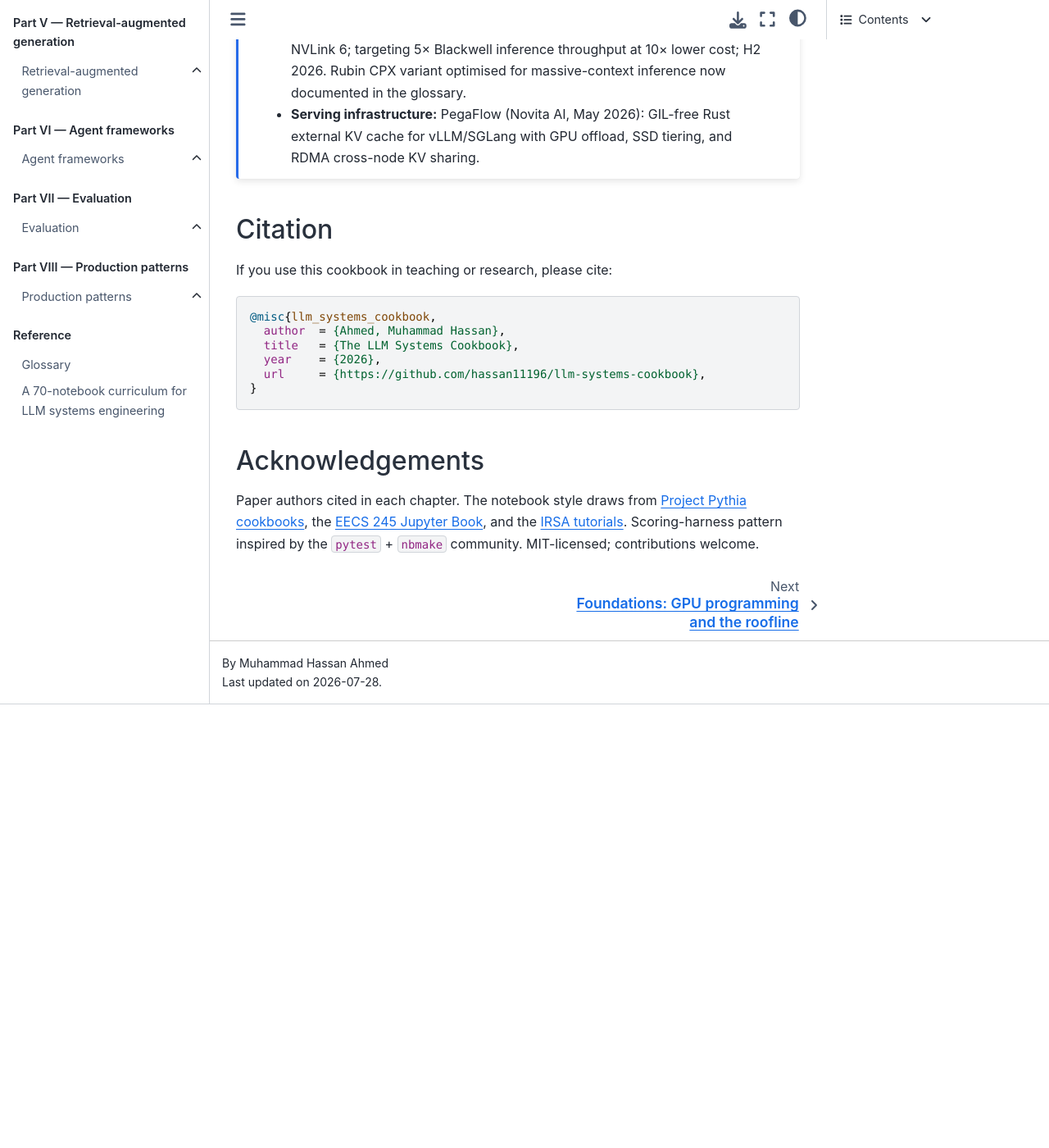
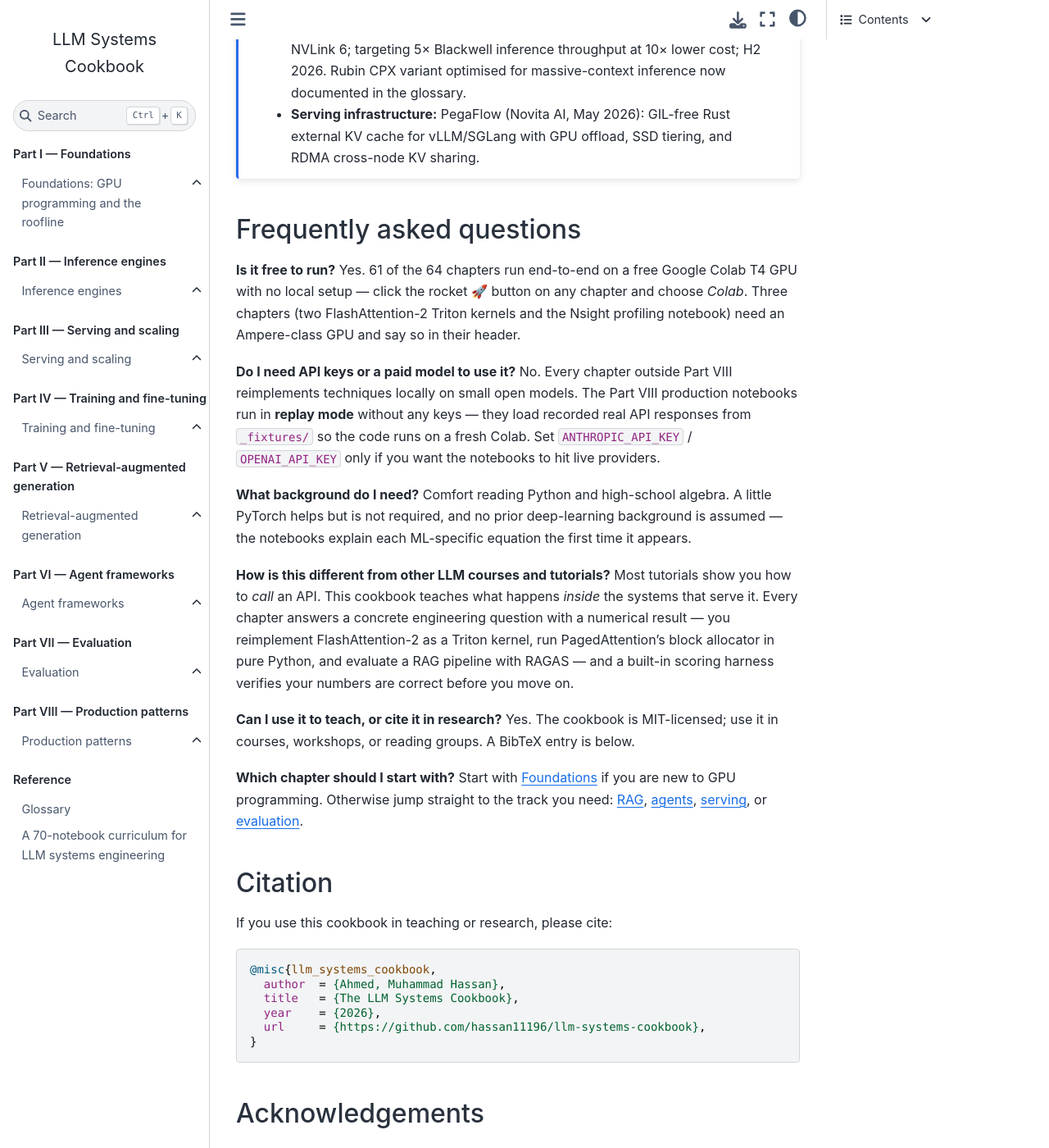
Before and after one commit to hassan11196/llm-systems-cookbook, a Jupyter Book: the page built from intro.md, in a window 1280 px wide and 1400 px high, scrolled down 4372 px. Shown: the whole window at 82% size. Built offline with Jupyter Book 1.0.4 settings and Sphinx 7.4.7 and the Sphinx Book theme 1.1.4, drawn with Linux system fonts in a browser that asks for light colours; pages that are not in the unit, such as notebooks, are missing from menus; before the commit the page ends 5231 px from its top, so only the background shows below that.

Commit message:
Add llms.txt, homepage FAQ, and Course/FAQPage structured data for SEO
- Add llms.txt (llmstxt.org standard) served at the site root via
  html_extra_path, giving AI search engines and LLM crawlers a curated,
  machine-readable index of every track with canonical URLs.
- Add a Frequently Asked Questions section to the homepage answering the
  questions readers actually ask (cost, API keys, prerequisites, how it
  differs, teaching/citation, where to start).
- Back the FAQ with FAQPage JSON-LD and add Course structured data to the
  homepage, complementing the existing SoftwareSourceCode/LearningResource
  schema to target education and question-style search results.

Build verified locally with jupyter-book: 77-URL sitemap, canonical links,
and all JSON-LD blocks render correctly.

````diff
--- a/_config.yml
+++ b/_config.yml
@@ -61,6 +61,7 @@
     sitemap_url_scheme: "{link}"
     html_extra_path:
       - robots.txt
+      - llms.txt
       - assets
     templates_path:
       - _templates
--- a/_templates/layout.html
+++ b/_templates/layout.html
@@ -68,6 +68,94 @@
     "keywords": ["LLM systems", "LLM engineering", "production LLM applications", "RAG system design", "LLM inference optimization", "AI agent architecture", "LLM evaluation", "GPU programming", "LLM serving", "LLM observability", "Jupyter notebook curriculum", "practical LLM system design"]
   }
   </script>
+  <script type="application/ld+json">
+  {
+    "@context": "https://schema.org",
+    "@type": "Course",
+    "name": "The LLM Systems Cookbook",
+    "description": "A hands-on, self-paced curriculum in LLM systems engineering across eight tracks: GPU programming, inference optimization, serving and scaling, training, retrieval-augmented generation, agent frameworks, evaluation, and production LLM patterns. 64 Jupyter notebooks, free to run on Colab.",
+    "url": "https://hassan11196.github.io/llm-systems-cookbook/",
+    "inLanguage": "en",
+    "isAccessibleForFree": true,
+    "license": "https://opensource.org/licenses/MIT",
+    "teaches": [
+      "LLM inference optimization",
+      "RAG pipeline design",
+      "AI agent frameworks",
+      "LLM serving and scaling",
+      "LLM evaluation methodology",
+      "GPU programming with Triton",
+      "production LLM patterns"
+    ],
+    "educationalLevel": "undergraduate",
+    "provider": {
+      "@type": "Person",
+      "name": "Muhammad Hassan Ahmed"
+    },
+    "author": {
+      "@type": "Person",
+      "name": "Muhammad Hassan Ahmed"
+    },
+    "hasCourseInstance": {
+      "@type": "CourseInstance",
+      "courseMode": "online",
+      "courseWorkload": "PT60H",
+      "isAccessibleForFree": true,
+      "instructor": {
+        "@type": "Person",
+        "name": "Muhammad Hassan Ahmed"
+      }
+    }
+  }
+  </script>
+  <script type="application/ld+json">
+  {
+    "@context": "https://schema.org",
+    "@type": "FAQPage",
+    "mainEntity": [
+      {
+        "@type": "Question",
+        "name": "Is the LLM Systems Cookbook free to run?",
+        "acceptedAnswer": {
+          "@type": "Answer",
+          "text": "Yes. 61 of the 64 chapters run end-to-end on a free Google Colab T4 GPU with no local setup. Three chapters need an Ampere-class GPU and note it in their header."
+        }
+      },
+      {
+        "@type": "Question",
+        "name": "Do I need API keys or a paid model to use it?",
+        "acceptedAnswer": {
+          "@type": "Answer",
+          "text": "No. Chapters outside the production track reimplement techniques locally on small open models. The production notebooks run in replay mode without keys, loading recorded real API responses so the code runs on a fresh Colab. Set an API key only if you want live provider calls."
+        }
+      },
+      {
+        "@type": "Question",
+        "name": "What background do I need for the LLM Systems Cookbook?",
+        "acceptedAnswer": {
+          "@type": "Answer",
+          "text": "Comfort reading Python and high-school algebra. A little PyTorch helps but is not required, and no prior deep-learning background is assumed. Each ML-specific equation is explained the first time it appears."
+        }
+      },
+      {
+        "@type": "Question",
+        "name": "How is this different from other LLM courses and tutorials?",
+        "acceptedAnswer": {
+          "@type": "Answer",
+          "text": "Most tutorials show you how to call an API. This cookbook teaches what happens inside the systems that serve it. Every chapter answers a concrete engineering question with a numerical result, and a built-in scoring harness verifies the numbers are correct before you move on."
+        }
+      },
+      {
+        "@type": "Question",
+        "name": "Can I use the cookbook to teach, or cite it in research?",
+        "acceptedAnswer": {
+          "@type": "Answer",
+          "text": "Yes. The cookbook is MIT-licensed, so you can use it in courses, workshops, or reading groups, and a BibTeX citation entry is provided."
+        }
+      }
+    ]
+  }
+  </script>
   {%- else %}
   {#- Non-home pages: a breadcrumb trail on every page (helps search engines
       model the site hierarchy and can render breadcrumb rich results), plus
--- a/intro.md
+++ b/intro.md
@@ -251,6 +251,45 @@
   cross-node KV sharing.
 ```
 
+## Frequently asked questions
+
+**Is it free to run?**
+Yes. 61 of the 64 chapters run end-to-end on a free Google Colab T4 GPU with
+no local setup — click the rocket 🚀 button on any chapter and choose *Colab*.
+Three chapters (two FlashAttention-2 Triton kernels and the Nsight profiling
+notebook) need an Ampere-class GPU and say so in their header.
+
+**Do I need API keys or a paid model to use it?**
+No. Every chapter outside Part VIII reimplements techniques locally on small
+open models. The Part VIII production notebooks run in **replay mode** without
+any keys — they load recorded real API responses from `_fixtures/` so the code
+runs on a fresh Colab. Set `ANTHROPIC_API_KEY` / `OPENAI_API_KEY` only if you
+want the notebooks to hit live providers.
+
+**What background do I need?**
+Comfort reading Python and high-school algebra. A little PyTorch helps but is
+not required, and no prior deep-learning background is assumed — the notebooks
+explain each ML-specific equation the first time it appears.
+
+**How is this different from other LLM courses and tutorials?**
+Most tutorials show you how to *call* an API. This cookbook teaches what
+happens *inside* the systems that serve it. Every chapter answers a concrete
+engineering question with a numerical result — you reimplement FlashAttention-2
+as a Triton kernel, run PagedAttention's block allocator in pure Python, and
+evaluate a RAG pipeline with RAGAS — and a built-in scoring harness verifies
+your numbers are correct before you move on.
+
+**Can I use it to teach, or cite it in research?**
+Yes. The cookbook is MIT-licensed; use it in courses, workshops, or reading
+groups. A BibTeX entry is below.
+
+**Which chapter should I start with?**
+Start with [Foundations](notebooks/07_gpu/index.md) if you are new to GPU
+programming. Otherwise jump straight to the track you need:
+[RAG](notebooks/02_rag/index.md), [agents](notebooks/04_agents/index.md),
+[serving](notebooks/05_serving/index.md), or
+[evaluation](notebooks/06_eval/index.md).
+
 ## Citation
 
 If you use this cookbook in teaching or research, please cite:
````
Also changed, not shown: llms.txt (added, +47 -0 lines).
